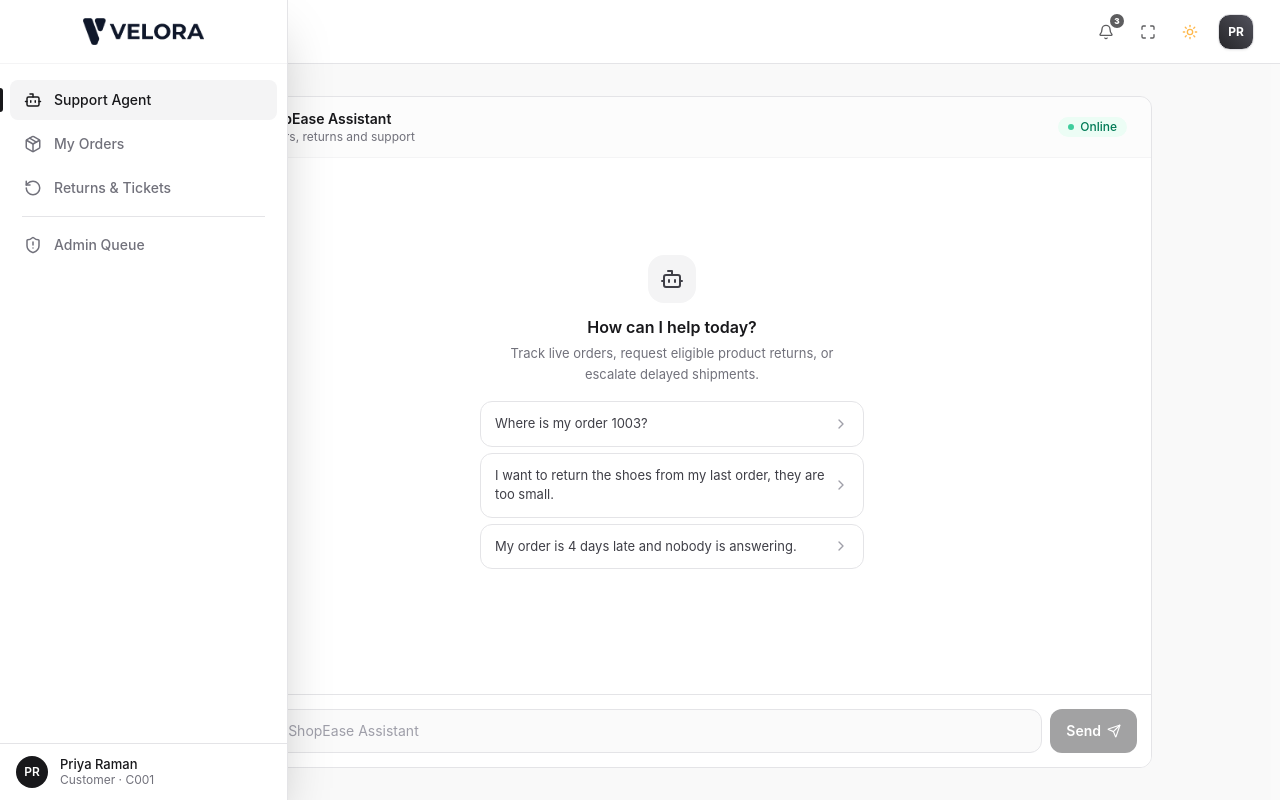
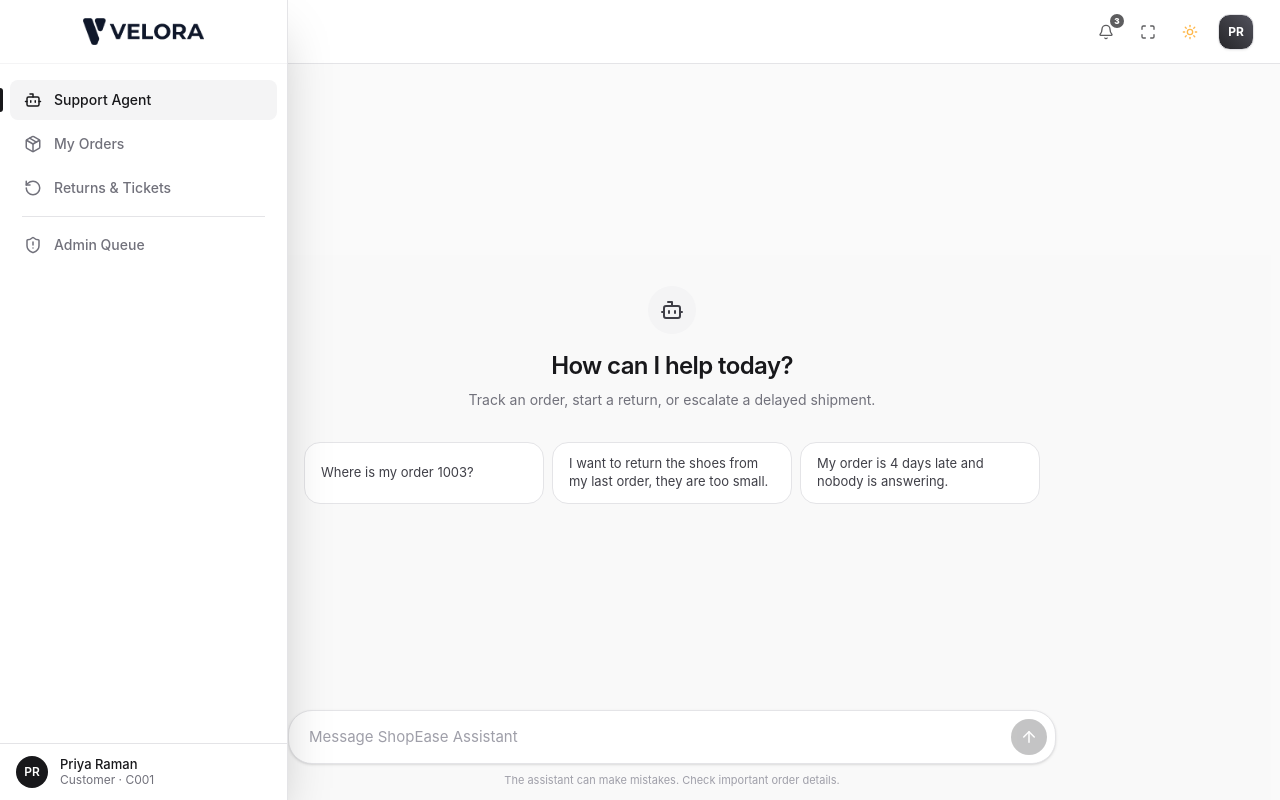
Before and after one commit to Dedmello23/Velora, a Next.js app: page / in a window 1280 px wide. Built offline with nearby package versions, Linux system fonts and the light colour scheme.

Commit message:
fix: adjust main layout padding based on pathname for better responsiveness

```diff
--- a/components/AgentChat.tsx
+++ b/components/AgentChat.tsx
@@ -5,14 +5,13 @@ import type { AgentEvent, AgentStep } from "@/lib/agent/types";
 import { statusFor } from "./agentStatus";
 import ReplyText from "./ReplyText";
 import {
-  Send,
+  ArrowUp,
   Bot,
   ChevronDown,
-  ChevronRight,
   Database,
   CheckCircle2,
   AlertCircle,
-  RotateCcw,
+  SquarePen,
 } from "lucide-react";
 
 type Message = { role: "user" | "model"; text: string; steps?: AgentStep[] };
@@ -31,6 +30,15 @@ export default function AgentChat({ onDataChanged }: { onDataChanged?: () => voi
   const [status, setStatus] = useState("");
   const bottomRef = useRef<HTMLDivElement>(null);
   const prefillDone = useRef(false);
+  const inputRef = useRef<HTMLTextAreaElement>(null);
+
+  // Grow the composer with its content (up to the max height), shrink back when cleared.
+  useEffect(() => {
+    const el = inputRef.current;
+    if (!el) return;
+    el.style.height = "auto";
+    el.style.height = `${Math.min(el.scrollHeight, 192)}px`;
+  }, [input]);
 
   useEffect(() => {
     bottomRef.current?.scrollIntoView({ behavior: "smooth" });
@@ -110,246 +118,184 @@ export default function AgentChat({ onDataChanged }: { onDataChanged?: () => voi
   }
 
   return (
-    <div className="flex flex-1 flex-col rounded-xl border border-zinc-200 dark:border-zinc-800 bg-white dark:bg-zinc-900 overflow-hidden h-[calc(100dvh-5.5rem)] md:h-[calc(100vh-8.5rem)] min-h-[440px] transition-colors">
-      {/* Chat Sub-header */}
-      <div className="flex items-center justify-between border-b border-zinc-100 dark:border-zinc-800 bg-zinc-50/50 dark:bg-zinc-900/50 px-3.5 py-2.5 sm:px-6 sm:py-3 shrink-0">
-        <div className="flex items-center gap-2">
-          <div className="flex h-7 w-7 sm:h-8 sm:w-8 items-center justify-center rounded-xl bg-zinc-900 dark:bg-zinc-100 text-white dark:text-zinc-900 shadow-2xs">
-            <Bot className="h-4 w-4" />
-          </div>
-          <div>
-            <h2 className="text-sm font-semibold text-zinc-900 dark:text-zinc-100">
-              ShopEase Assistant
-            </h2>
-            <p className="hidden text-xs text-zinc-500 sm:block">
-              Orders, returns and support
-            </p>
-          </div>
+    <div className="flex h-[calc(100dvh-3.5rem)] flex-col sm:h-[calc(100dvh-4rem)]">
+      {/* Slim title row */}
+      <div className="flex h-11 shrink-0 items-center justify-between px-4 sm:px-6">
+        <span className="text-sm font-medium text-zinc-500 dark:text-zinc-400">ShopEase Assistant</span>
+        {messages.length > 0 && (
+          <button
+            onClick={() => {
+              setMessages([]);
+              setError("");
+            }}
+            className="inline-flex items-center gap-1.5 rounded-lg px-2.5 py-1.5 text-xs font-medium text-zinc-600 transition-colors hover:bg-zinc-100 dark:text-zinc-300 dark:hover:bg-zinc-800"
+          >
+            <SquarePen className="h-3.5 w-3.5" />
+            New chat
+          </button>
+        )}
       </div>
 
-        <div className="flex items-center gap-2">
-          {messages.length > 0 && (
-            <button
-              onClick={() => setMessages([])}
-              className="flex items-center gap-1 rounded-lg px-2 py-1 text-[11px] text-zinc-500 hover:bg-zinc-100 dark:hover:bg-zinc-800 hover:text-zinc-800 dark:hover:text-zinc-200 transition-colors"
-              title="Reset Chat"
-            >
-              <RotateCcw className="h-3 w-3" />
-              <span>Reset</span>
-            </button>
-          )}
-          <span className="flex items-center gap-1.5 rounded-full bg-emerald-50 px-2.5 py-1 text-xs font-medium leading-none text-emerald-700 dark:bg-emerald-500/15 dark:text-emerald-300">
-            <span className="h-1.5 w-1.5 rounded-full bg-emerald-500 animate-pulse" />
-            Online
-          </span>
-        </div>
-      </div>
-
-      {/* Messages Scroll Area */}
-      <div className="flex-1 space-y-3.5 overflow-y-auto p-3 sm:p-5 break-words min-h-0">
-        {messages.length === 0 && (
-          <div className="flex flex-col items-center justify-center h-full max-w-sm mx-auto text-center py-4">
-            <div className="flex h-10 w-10 sm:h-12 sm:w-12 items-center justify-center rounded-2xl bg-zinc-100 dark:bg-zinc-800 text-zinc-700 dark:text-zinc-200 mb-3">
+      {/* Conversation */}
+      <div className="min-h-0 flex-1 overflow-y-auto">
+        <div className="mx-auto flex min-h-full w-full max-w-3xl flex-col px-4 pb-6">
+          {messages.length === 0 && !loading ? (
+            <div className="flex flex-1 flex-col items-center justify-center py-10 text-center">
+              <div className="mb-4 flex h-12 w-12 items-center justify-center rounded-full bg-zinc-100 text-zinc-700 dark:bg-zinc-800 dark:text-zinc-200">
                 <Bot className="h-6 w-6" />
               </div>
-            <h3 className="font-semibold text-zinc-900 dark:text-zinc-100 text-base">
+              <h1 className="text-2xl font-semibold tracking-tight text-zinc-900 dark:text-white">
                 How can I help today?
-            </h3>
-            <p className="mt-1 text-[13px] text-zinc-500 dark:text-zinc-400 leading-relaxed px-2">
-              Track live orders, request eligible product returns, or escalate delayed shipments.
+              </h1>
+              <p className="mt-2 max-w-md text-sm text-zinc-500 dark:text-zinc-400">
+                Track an order, start a return, or escalate a delayed shipment.
               </p>
-
-            <div className="mt-4 w-full space-y-1.5">
+              <div className="mt-8 grid w-full gap-2 sm:grid-cols-3">
                 {SAMPLE_PROMPTS.map((p) => (
                   <button
                     key={p}
                     type="button"
                     onClick={() => send(p)}
-                  className="w-full text-left rounded-xl border border-zinc-200 dark:border-zinc-700 bg-white dark:bg-zinc-800/60 px-3.5 py-3 text-[13px] text-zinc-700 dark:text-zinc-200 hover:border-zinc-400 dark:hover:border-zinc-500 transition-colors flex items-center justify-between gap-2 group"
-                >
-                  <span className="line-clamp-2">{p}</span>
-                  <ChevronRight className="h-4 w-4 text-zinc-400 group-hover:text-zinc-800 dark:group-hover:text-zinc-200 transition-colors shrink-0" />
-                </button>
-              ))}
-            </div>
-          </div>
-        )}
-
-        {messages.map((m, i) => (
-          <div
-            key={i}
-            className={`flex items-start gap-2.5 ${
-              m.role === "user" ? "flex-row-reverse" : "flex-row"
-            }`}
-          >
-            {m.role === "model" && (
-              <div className="flex h-8 w-8 shrink-0 items-center justify-center rounded-full bg-zinc-100 text-zinc-700 dark:bg-zinc-800 dark:text-zinc-200">
-                <Bot className="h-4 w-4" />
-              </div>
-            )}
-
-            {/* Bubble Container */}
-            <div
-              className={`space-y-1.5 ${
-                m.role === "user"
-                  ? "max-w-[85%] sm:max-w-[75%]"
-                  : "max-w-[92%] sm:max-w-[80%]"
-              }`}
-            >
-              {m.steps && m.steps.length > 0 && <ToolSteps steps={m.steps} />}
-
-              <div
-                className={`rounded-2xl px-4 py-2.5 text-sm leading-relaxed ${
-                  m.role === "user"
-                    ? "bg-zinc-900 dark:bg-indigo-600 text-white rounded-br-md"
-                    : "bg-zinc-100 dark:bg-zinc-800 text-zinc-800 dark:text-zinc-100 rounded-bl-md whitespace-pre-wrap"
-                }`}
-              >
-                {m.role === "model" ? <ReplyText text={m.text} /> : m.text}
-              </div>
-            </div>
-          </div>
-        ))}
-
-        {loading && (
-          <div className="flex items-start gap-2.5">
-            <div className="flex h-8 w-8 shrink-0 items-center justify-center rounded-full bg-zinc-100 text-zinc-700 dark:bg-zinc-800 dark:text-zinc-200">
-              <Bot className="h-4 w-4" />
-            </div>
-            <div className="flex items-center gap-2 rounded-2xl rounded-bl-md bg-zinc-100 dark:bg-zinc-800 px-4 py-2.5 text-[13px] text-zinc-600 dark:text-zinc-300">
-              <span className="inline-block h-1.5 w-1.5 animate-ping rounded-full bg-zinc-400" />
-              <span>{status || "Working on it"}...</span>
-            </div>
-          </div>
-        )}
-
-        {error && (
-          <div className="flex items-center gap-2 rounded-xl border border-rose-200 dark:border-rose-900 bg-rose-50 dark:bg-rose-950/40 p-2.5 text-xs text-rose-700 dark:text-rose-300">
-            <AlertCircle className="h-4 w-4 shrink-0" />
-            <span>{error}</span>
-          </div>
-        )}
-
-        <div ref={bottomRef} />
-      </div>
-
-      {/* Suggested Quick Prompt Chips (Zero scrollbar, clean momentum touch) */}
-      {messages.length > 0 && (
-      <div className="flex items-center gap-1.5 overflow-x-auto border-t border-zinc-100 dark:border-zinc-800 bg-zinc-50/70 dark:bg-zinc-900/70 px-3 py-1.5 text-xs shrink-0">
-        <span className="flex items-center gap-1 font-semibold text-zinc-400 text-[10px] shrink-0 uppercase tracking-wider">
-          Try:
-        </span>
-        {SAMPLE_PROMPTS.map((p) => (
-          <button
-            key={p}
-            type="button"
-            disabled={loading}
-            onClick={() => send(p)}
-            className="min-h-[30px] shrink-0 rounded-lg border border-zinc-200 dark:border-zinc-700 bg-white dark:bg-zinc-800 px-2.5 py-1 text-[11px] font-medium text-zinc-700 dark:text-zinc-200 hover:border-zinc-300 dark:hover:border-zinc-600 active:bg-zinc-100 dark:active:bg-zinc-700 disabled:opacity-50 transition-all shadow-2xs whitespace-nowrap"
+                    className="rounded-2xl border border-zinc-200 bg-white px-4 py-3 text-left text-[13px] leading-snug text-zinc-700 transition-colors hover:bg-zinc-50 dark:border-zinc-700 dark:bg-zinc-900 dark:text-zinc-200 dark:hover:bg-zinc-800"
                   >
                     {p}
                   </button>
                 ))}
               </div>
+            </div>
+          ) : (
+            <div className="space-y-7 pt-4">
+              {messages.map((m, i) =>
+                m.role === "user" ? (
+                  <div key={i} className="flex justify-end">
+                    <div className="max-w-[85%] whitespace-pre-wrap break-words rounded-3xl bg-zinc-100 px-4 py-2.5 text-[15px] leading-6 text-zinc-900 dark:bg-zinc-800 dark:text-zinc-100">
+                      {m.text}
+                    </div>
+                  </div>
+                ) : (
+                  <div key={i} className="space-y-3">
+                    {m.steps && m.steps.length > 0 && <ToolSteps steps={m.steps} />}
+                    <div className="whitespace-pre-wrap break-words text-[15px] leading-7 text-zinc-800 dark:text-zinc-200">
+                      <ReplyText text={m.text} />
+                    </div>
+                  </div>
+                )
               )}
 
-      {/* Input Box Footer */}
+              {loading && (
+                <div className="flex items-center gap-2.5 text-sm text-zinc-500 dark:text-zinc-400">
+                  <span className="flex gap-1" aria-hidden>
+                    {[0, 150, 300].map((d) => (
+                      <span
+                        key={d}
+                        className="h-1.5 w-1.5 animate-bounce rounded-full bg-zinc-400"
+                        style={{ animationDelay: `${d}ms` }}
+                      />
+                    ))}
+                  </span>
+                  <span>{status || "Working on it"}…</span>
+                </div>
+              )}
+
+              {error && (
+                <div className="flex items-start gap-2 rounded-xl border border-rose-200 bg-rose-50 p-3 text-sm text-rose-700 dark:border-rose-900 dark:bg-rose-950/40 dark:text-rose-300">
+                  <AlertCircle className="mt-0.5 h-4 w-4 shrink-0" />
+                  <span>{error}</span>
+                </div>
+              )}
+            </div>
+          )}
+          {messages.length === 0 && error && (
+            <div className="flex items-start gap-2 rounded-xl border border-rose-200 bg-rose-50 p-3 text-sm text-rose-700 dark:border-rose-900 dark:bg-rose-950/40 dark:text-rose-300">
+              <AlertCircle className="mt-0.5 h-4 w-4 shrink-0" />
+              <span>{error}</span>
+            </div>
+          )}
+          <div ref={bottomRef} />
+        </div>
+      </div>
+
+      {/* Composer */}
+      <div className="shrink-0 px-4 pb-3 pt-1">
         <form
           onSubmit={(e) => {
             e.preventDefault();
             send(input);
           }}
-        className="flex gap-2 border-t border-zinc-200 dark:border-zinc-800 bg-white dark:bg-zinc-900 p-2.5 sm:p-3.5 shrink-0"
+          className="mx-auto flex w-full max-w-3xl items-end gap-2 rounded-3xl border border-zinc-200 bg-white p-2 pl-5 shadow-sm transition-colors focus-within:border-zinc-400 dark:border-zinc-700 dark:bg-zinc-900 dark:focus-within:border-zinc-500"
         >
-        <input
+          <textarea
+            ref={inputRef}
+            rows={1}
             value={input}
             onChange={(e) => setInput(e.target.value)}
+            onKeyDown={(e) => {
+              if (e.key === "Enter" && !e.shiftKey && !e.nativeEvent.isComposing) {
+                e.preventDefault();
+                send(input);
+              }
+            }}
             placeholder="Message ShopEase Assistant"
-          className="min-h-[44px] flex-1 rounded-xl border border-zinc-200 dark:border-zinc-700 bg-zinc-50 dark:bg-zinc-800 px-4 py-2 text-sm text-zinc-900 dark:text-zinc-100 outline-none placeholder:text-zinc-400 dark:placeholder:text-zinc-500 focus:border-zinc-900 dark:focus:border-zinc-300 focus:bg-white dark:focus:bg-zinc-800/80 transition-all"
+            className="max-h-48 min-h-[36px] flex-1 resize-none self-center bg-transparent py-1.5 text-[15px] leading-6 text-zinc-900 outline-none placeholder:text-zinc-400 dark:text-zinc-100 dark:placeholder:text-zinc-500"
           />
           <button
             type="submit"
             disabled={loading || !input.trim()}
-          className="flex min-h-[44px] min-w-[44px] items-center justify-center gap-1.5 rounded-xl bg-zinc-900 dark:bg-white px-3 sm:px-4 text-sm font-semibold text-white dark:text-zinc-900 hover:bg-zinc-800 dark:hover:bg-zinc-100 active:scale-95 disabled:opacity-40 transition-all"
+            aria-label="Send message"
+            className="flex h-9 w-9 shrink-0 items-center justify-center rounded-full bg-zinc-900 text-white transition-opacity hover:bg-zinc-700 disabled:opacity-25 dark:bg-white dark:text-zinc-900 dark:hover:bg-zinc-200"
           >
-          <span className="hidden sm:inline">Send</span>
-          <Send className="h-3.5 w-3.5" />
+            <ArrowUp className="h-[18px] w-[18px]" />
           </button>
         </form>
+        <p className="mx-auto mt-2 max-w-3xl text-center text-[11px] text-zinc-400">
+          The assistant can make mistakes. Check important order details.
+        </p>
+      </div>
     </div>
   );
 }
 
-/** Modern Tool Steps Accordion with clean dark mode */
+/** Compact record of the tools the agent used; click one to inspect its input and output. */
 function ToolSteps({ steps }: { steps: AgentStep[] }) {
   const [openIndex, setOpenIndex] = useState<number | null>(null);
+  const open = openIndex !== null ? steps[openIndex] : null;
 
   return (
-    <div className="space-y-1.5 my-1">
-      {steps.map((s, i) => {
-        const isOpen = openIndex === i;
-        return (
-          <div
+    <div>
+      <div className="flex flex-wrap gap-1.5">
+        {steps.map((s, i) => (
+          <button
             key={i}
-            className="rounded-xl border border-zinc-200 dark:border-zinc-700/80 bg-white dark:bg-zinc-800 overflow-hidden text-xs"
-          >
-            <button
             type="button"
-              onClick={() => setOpenIndex(isOpen ? null : i)}
-              className="flex w-full items-center justify-between p-2 sm:p-2.5 text-left hover:bg-zinc-50 dark:hover:bg-zinc-700/50 transition-colors"
-            >
-              <div className="flex items-center gap-1.5 sm:gap-2 flex-wrap">
-                <span
-                  className={`inline-flex items-center gap-1 rounded-md px-1.5 py-0.5 text-[10px] sm:text-[11px] font-semibold ${
-                    s.ok
-                      ? "bg-emerald-50 text-emerald-700 dark:bg-emerald-500/15 dark:text-emerald-300"
-                      : "bg-rose-50 text-rose-700 dark:bg-rose-500/15 dark:text-rose-300"
+            onClick={() => setOpenIndex(openIndex === i ? null : i)}
+            className={`inline-flex items-center gap-1.5 rounded-full border px-2.5 py-1 text-xs transition-colors ${
+              openIndex === i
+                ? "border-zinc-400 bg-zinc-100 dark:border-zinc-500 dark:bg-zinc-800"
+                : "border-zinc-200 bg-white hover:bg-zinc-50 dark:border-zinc-700 dark:bg-zinc-900 dark:hover:bg-zinc-800"
             }`}
           >
             {s.ok ? (
-                    <CheckCircle2 className="h-3 w-3" />
+              <CheckCircle2 className="h-3.5 w-3.5 text-emerald-500" />
             ) : (
-                    <AlertCircle className="h-3 w-3" />
+              <AlertCircle className="h-3.5 w-3.5 text-rose-500" />
             )}
-                  {s.ok ? "Executed" : "Failed"}
-                </span>
-
-                <span className="font-mono font-semibold text-zinc-900 dark:text-zinc-100 text-[11px]">
-                  {s.tool}
-                </span>
-
-                {s.writes && (
-                  <span className="flex items-center gap-1 rounded-md bg-amber-50 dark:bg-amber-950/50 px-1 py-0.5 text-[9px] font-semibold text-amber-700 dark:text-amber-300 border border-amber-200 dark:border-amber-800">
-                    <Database className="h-2 w-2" />
-                    WRITES DB
-                  </span>
-                )}
-              </div>
-
+            <span className="font-mono text-zinc-700 dark:text-zinc-200">{s.tool}</span>
+            {s.writes && <Database className="h-3 w-3 text-amber-500" aria-label="Writes to database" />}
             <ChevronDown
-                className={`h-3 w-3 text-zinc-400 transition-transform ${
-                  isOpen ? "rotate-180 text-zinc-800 dark:text-zinc-200" : ""
-                }`}
+              className={`h-3 w-3 text-zinc-400 transition-transform ${openIndex === i ? "rotate-180" : ""}`}
             />
           </button>
-
-            {isOpen && (
-              <div className="border-t border-zinc-100 dark:border-zinc-700 bg-zinc-50/80 dark:bg-zinc-900/80 p-2.5 sm:p-3">
-                <div className="mb-1 text-[9px] font-semibold text-zinc-400 uppercase tracking-wider">
-                  Parameters & Result
+        ))}
       </div>
-                <pre className="max-h-48 overflow-x-auto whitespace-pre-wrap rounded-lg bg-zinc-900 dark:bg-black p-2 text-[10px] font-mono text-zinc-100 shadow-inner">
+      {open && (
+        <pre className="mt-2 max-h-56 overflow-auto whitespace-pre-wrap rounded-xl bg-zinc-900 p-3 font-mono text-[11px] leading-relaxed text-zinc-100 dark:bg-black">
           {JSON.stringify(
-                    { args: s.args, ...(s.ok ? { result: s.result } : { error: s.error }) },
+            { args: open.args, ...(open.ok ? { result: open.result } : { error: open.error }) },
             null,
             2
           )}
         </pre>
-              </div>
       )}
     </div>
   );
-      })}
-    </div>
-  );
 }
--- a/components/DashboardLayout.tsx
+++ b/components/DashboardLayout.tsx
@@ -425,7 +425,12 @@ export default function DashboardLayout({
         </header>
 
         {/* Page Content Body */}
-        <main key={pathname} className="animate-in fade-in-50 duration-200 flex-1 flex flex-col p-2 sm:p-4 md:p-8 max-w-5xl w-full mx-auto min-h-0">
+        <main
+          key={pathname}
+          className={`animate-in fade-in-50 duration-200 flex min-h-0 flex-1 flex-col ${
+            pathname === "/" ? "" : "p-2 sm:p-4 md:p-8 max-w-5xl w-full mx-auto"
+          }`}
+        >
           {children}
         </main>
       </div>
```
Lines whose indentation alone changed are shown as unchanged.
